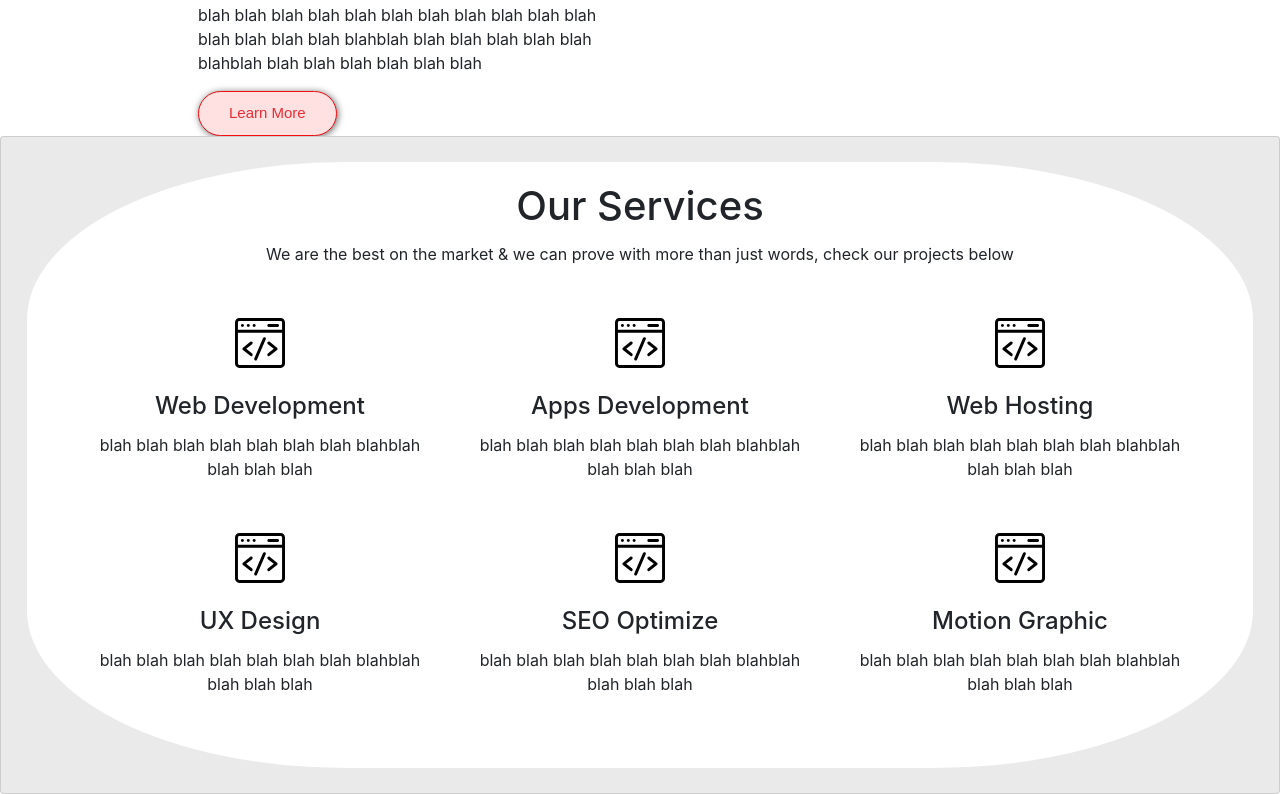
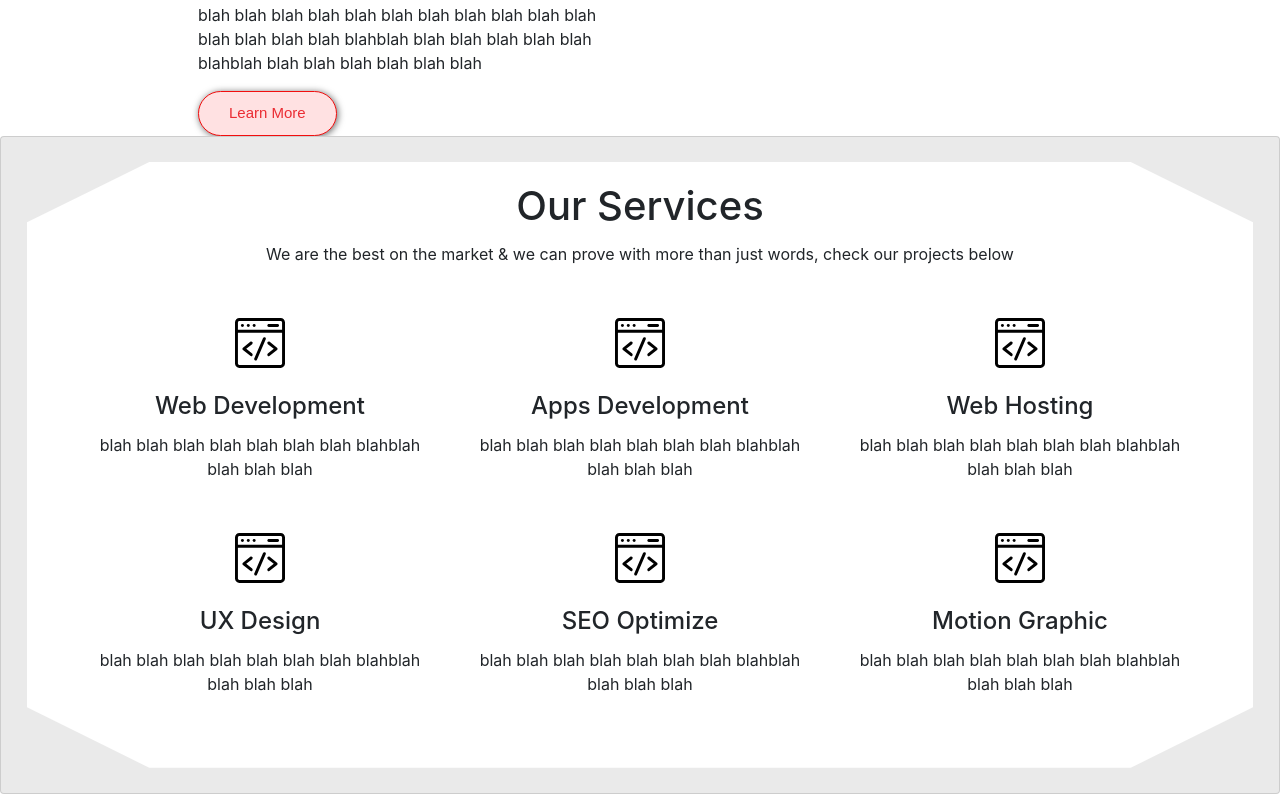
Before and after one commit to Ruhulcse/society, a React (Create React App) app: page / in a window 1280 px wide. Shown: the part 1087-1881 px from the top of the page. Built offline with nearby package versions, Linux system fonts and the light colour scheme.

Commit message:
service design with border

```diff
--- a/src/assets/css/style.css
+++ b/src/assets/css/style.css
@@ -83,8 +83,25 @@
 .box{
     background: white;
     margin: 2%;
-    border-radius: 26%;
+    clip-path: polygon(
+        0 10%,
+        10% 0,
+        90% 0,
+        100% 10%,
+        100% 90%,
+        90% 100%,
+        10% 100%,
+        0% 90%,
+        0% 10%
+    );
 }
+.box::after {
+    right: 0;
+    border-top: 10px solid lightpink;
+    border-right: 10px solid white;
+    border-left: 10px solid lightpink;
+    border-bottom: 10px solid white;
+  }
 .service-head{
     margin: auto;
     width: 50%;
@@ -100,3 +117,31 @@
     height: 50px;
     width: 50px;
 }
+
+.hexagon {
+    position: relative;
+    width: 300px;
+    height: 173.21px;
+    background-color: #64C7CC;
+    margin: 86.60px 0;
+  }
+
+  .hexagon:before,
+  .hexagon:after {
+    content: "";
+    position: absolute;
+    width: 0;
+    border-left: 150px solid transparent;
+    border-right: 150px solid transparent;
+  }
+
+  .hexagon:before {
+    bottom: 100%;
+    border-bottom: 86.60px solid #64C7CC;
+  }
+
+  .hexagon:after {
+    top: 100%;
+    width: 0;
+    border-top: 86.60px solid #64C7CC;
+  }
```
